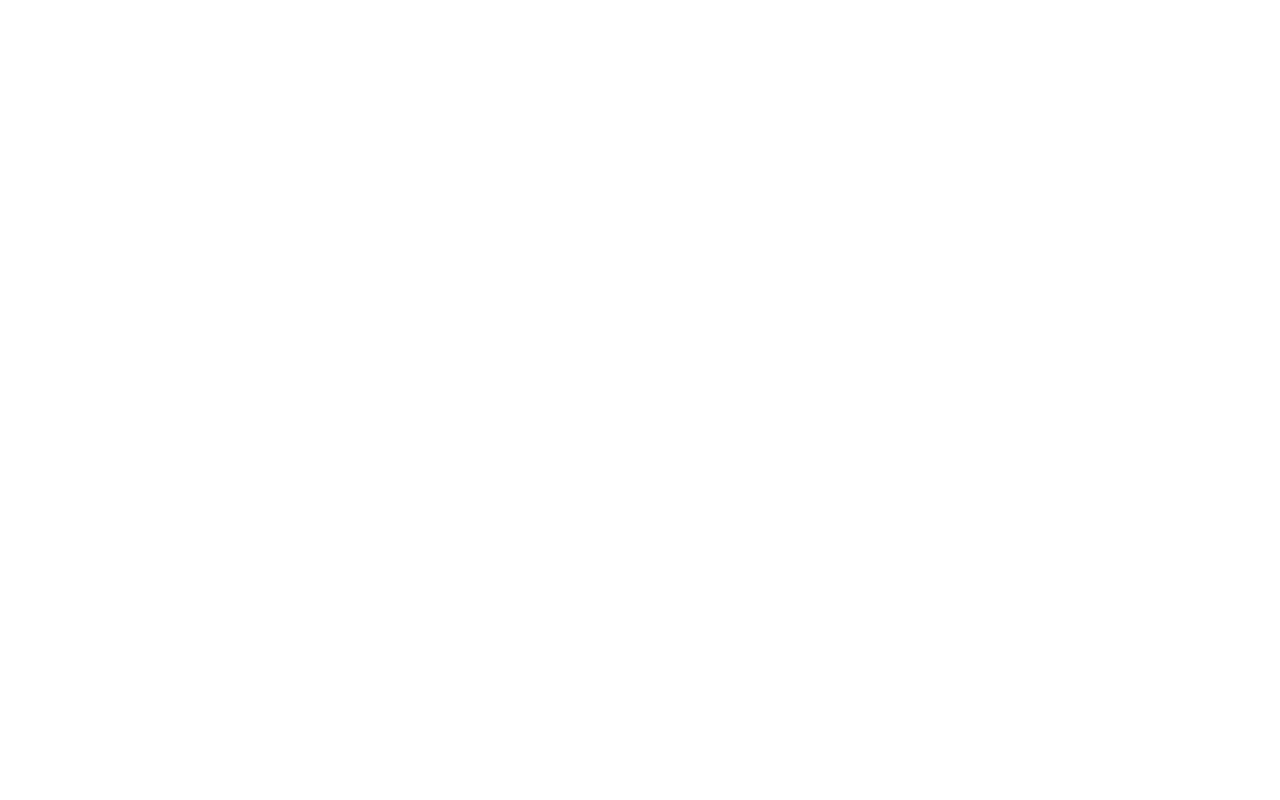
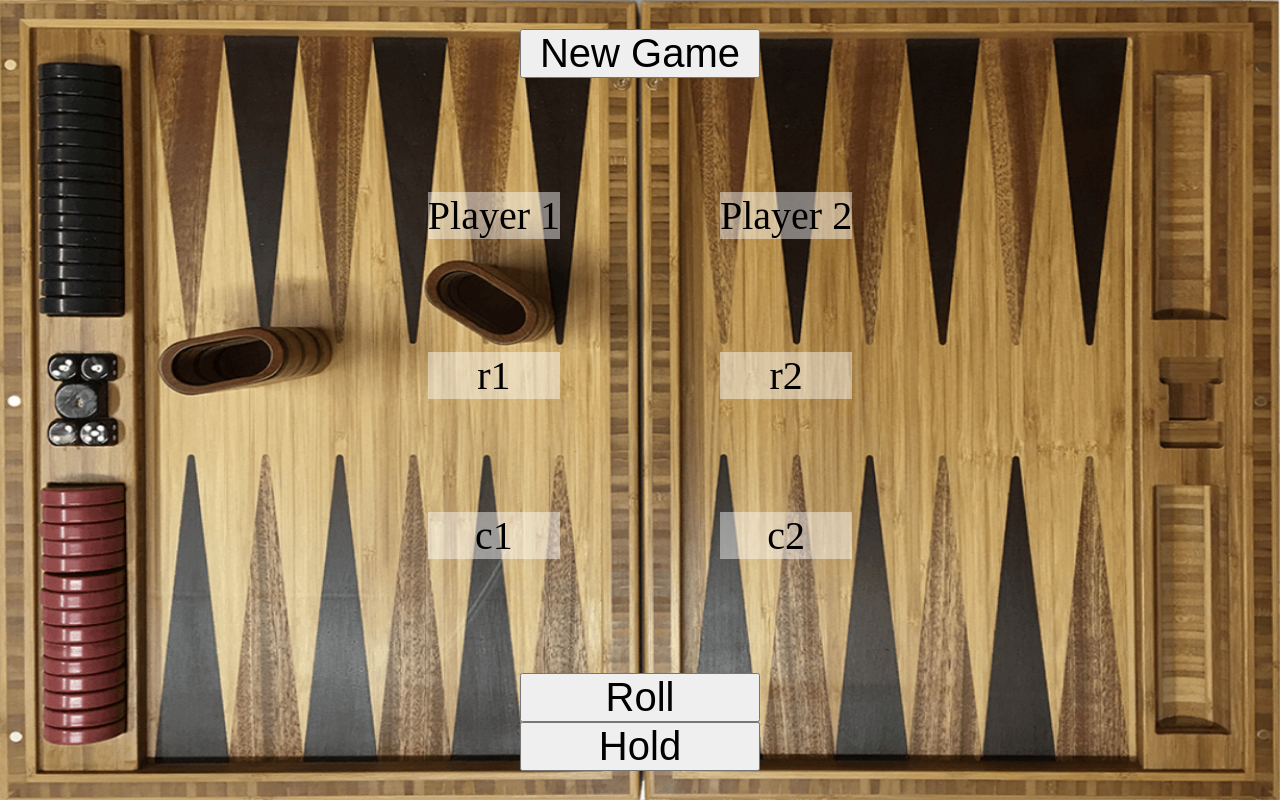
Before and after one commit to mhatiboglu/dice-game-app, a plain HTML site: page index.html in a window 1280 px wide. Drawn offline with Linux system fonts and the light colour scheme.

Commit message:
html and css updated.

```diff
--- a/index.html
+++ b/index.html
@@ -1,11 +1,31 @@
-<html>
+<!DOCTYPE html>
 
+<html lang="en">
+  <head>
+    <title>Pig Game</title>
+    <link rel="stylesheet" href="style.css" />
+  </head>
 
+  <body>
+    <main>
+      <button class="new_game_btn btn">New Game</button>
+      <div class="play_table">
+        <div class="player_1_zone">
+          <div class="player_1_name">Player 1</div>
+          <div class="player_1_result">r1</div>
+          <div class="player_1_current">c1</div>
+        </div>
 
-
-
-
-
-
-
+        <div class="player_2_zone">
+          <div class="player_2_name">Player 2</div>
+          <div class="player_2_result">r2</div>
+          <div class="player_2_current">c2</div>
+        </div>
+      </div>
+      <div class="footer_button">
+        <button class="roll_btn btn ">Roll</button>
+        <button class="hold_btn btn">Hold</button>
+      </div>
+    </main>
+  </body>
 </html>
--- a/style.css
+++ b/style.css
@@ -2,4 +2,58 @@
   margin: 0;
   padding: 0;
   box-sizing: border-box;
+  text-align: center;
 }
+
+main {
+  display: flex;
+  flex-direction: column;
+  justify-content: space-around;
+  background-image: url("board.png");
+  background-repeat: no-repeat;
+  background-attachment: fixed;
+  background-size: 100% 100%;
+  height: 100vh;
+  align-items: center;
+
+}
+
+.play_table {
+  display: flex;
+  justify-content: space-around;
+  align-items: space-around;
+  font-size: 5vh;
+}
+
+.player_1_zone,
+.player_2_zone{
+    height: 60vh;
+    display: flex;
+    flex-direction: column;
+    justify-content: space-around;
+
+}
+.player_2_zone{     padding-left: 10vh;}
+.player_1_zone{     padding-right: 10vh;}
+
+
+
+
+.player_1_name,
+.player_1_result,
+.player_1_current,
+.player_2_name,
+.player_2_result,
+.player_2_current{
+  background-color: rgba(255, 255, 255, 0.452);
+}
+
+.btn {
+  font-size: 5vh;
+  width: 240px;
+}
+
+.footer_button {
+  display: flex;
+  flex-direction: column;
+}
```
Also changed, not shown: board.png (added).
